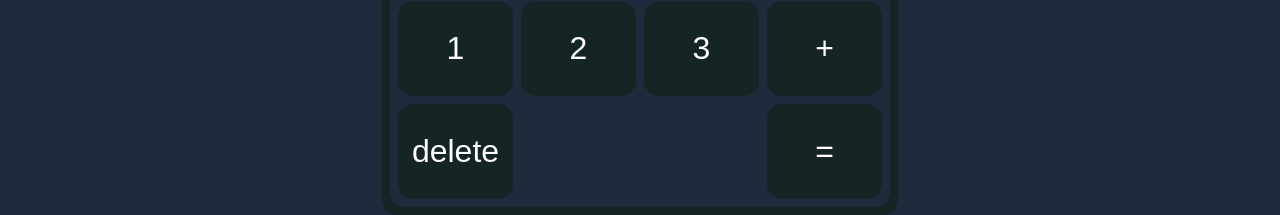
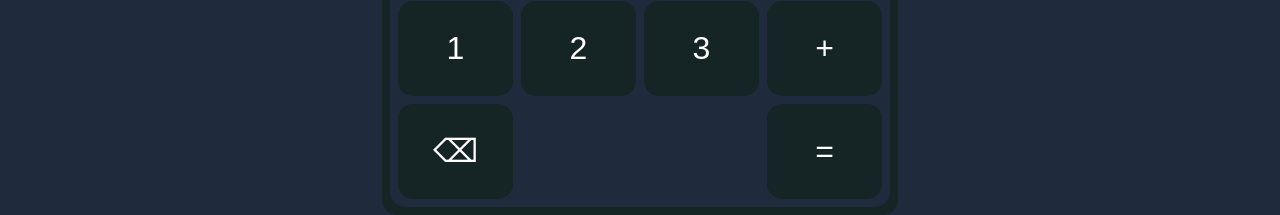
Before and after one commit to Ploe4kaOfficial/simple-calculator, a plain HTML site: page index.html in a window 1280 px wide. Shown: the part 617-832 px from the top of the page. Drawn offline with Linux system fonts and the light colour scheme.

Commit message:
Update index.html

```diff
--- a/index.html
+++ b/index.html
@@ -24,7 +24,7 @@
                     <button onclick="input(7)" class="calcButton">7</button><button onclick="input(8)" class="calcButton">8</button><button onclick="input(9)" class="calcButton">9</button><button onclick="input('*')" class="calcButton">X</button>
                     <button onclick="input(4)" class="calcButton">4</button><button onclick="input(5)" class="calcButton">5</button><button onclick="input(6)" class="calcButton">6</button><button onclick="input('-')" class="calcButton">-</button>
                     <button onclick="input(1)" class="calcButton">1</button><button onclick="input(2)" class="calcButton">2</button><button onclick="input(3)" class="calcButton">3</button><button onclick="input('+')" class="calcButton">+</button>
-                    <button style="grid-area: 5 / 4;" onclick="returnInput()" class="calcButton">=</button><button onclick="deleteLast()" class="calcButton">delete</button>
+                    <button style="grid-area: 5 / 4;" onclick="returnInput()" class="calcButton">=</button><button onclick="deleteLast()" class="calcButton">⌫</button>
                 </div>
             </div>
         </main>
```
